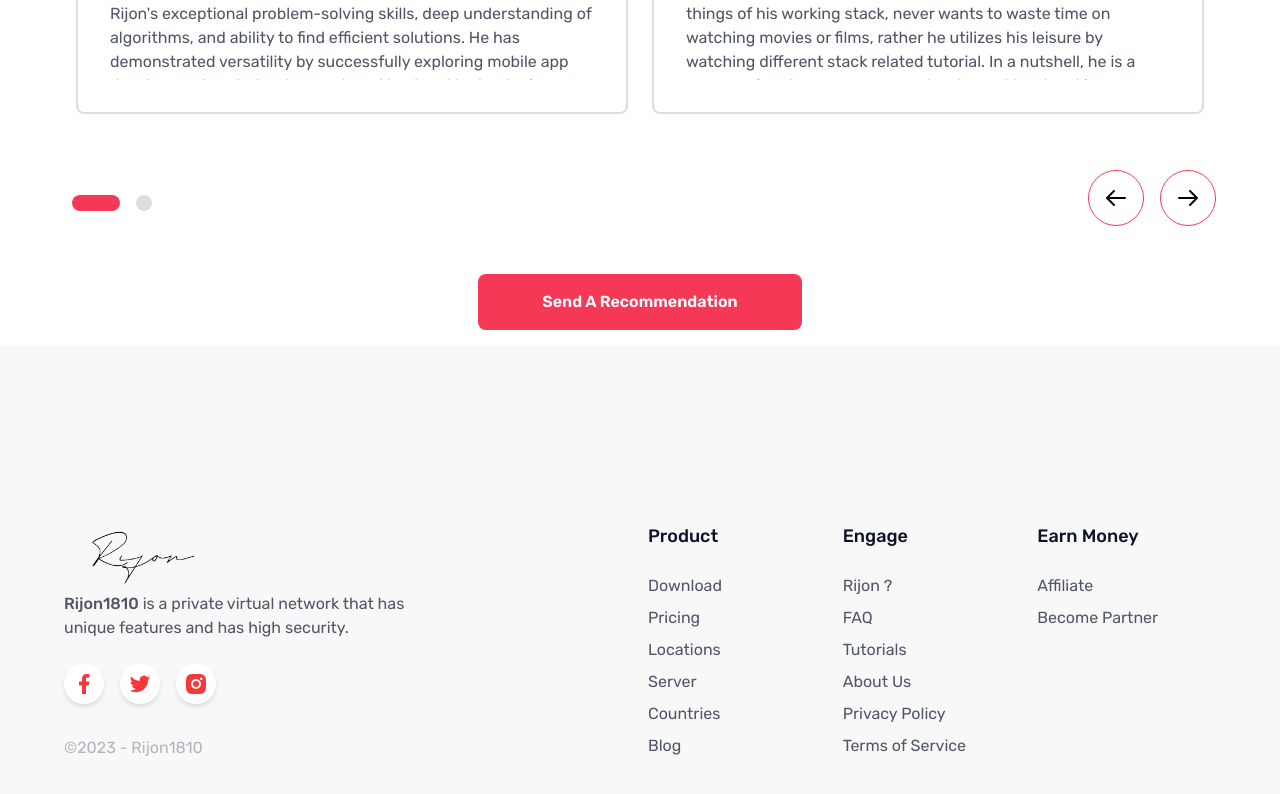
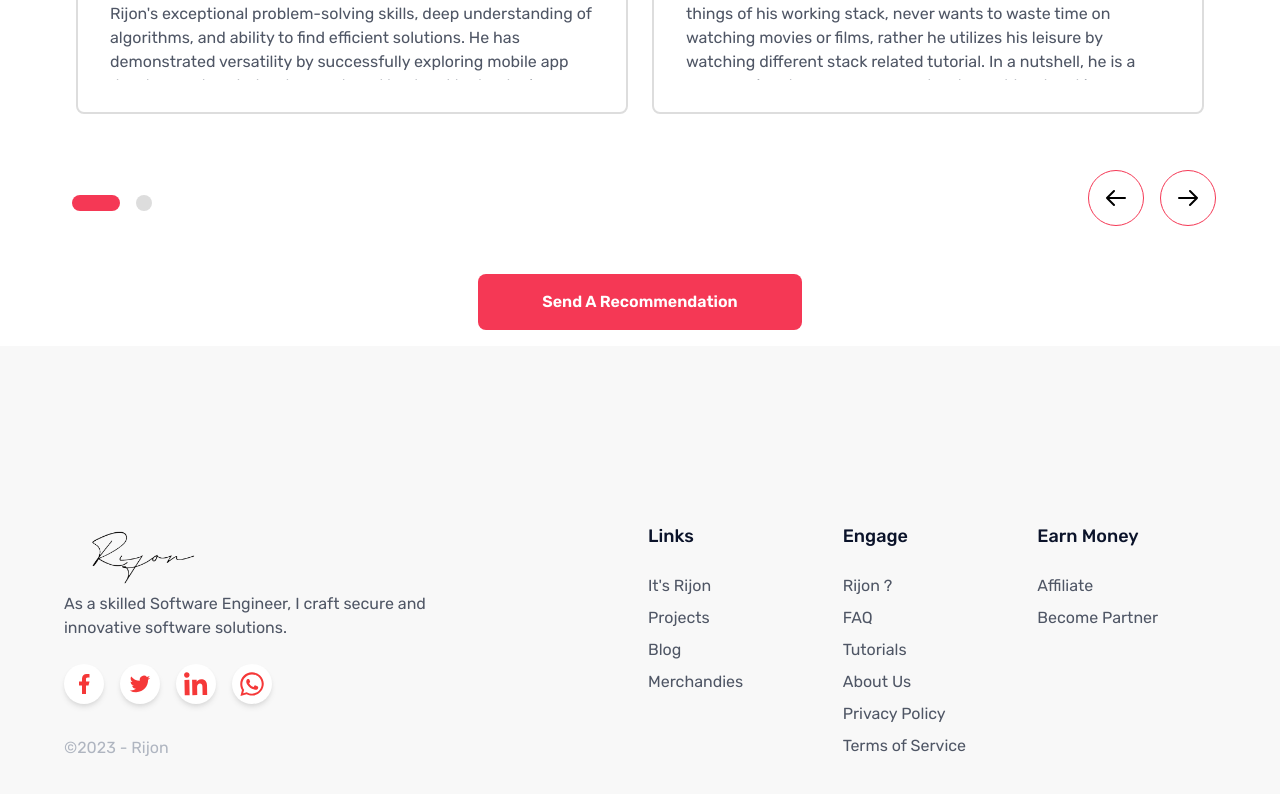
Before and after one commit to Rijon1810/dream-rijon1810-client, a Next.js app: page / in a window 1280 px wide. Shown: the part 2601-3395 px from the top of the page. Built offline with nearby package versions, Linux system fonts and the light colour scheme.

Commit message:
Footer updated

```diff
--- a/components/Footer/Footer.jsx
+++ b/components/Footer/Footer.jsx
@@ -9,15 +9,8 @@ const Footer = () => {
       <div className="max-w-screen-xl w-full mx-auto px-6 sm:px-8 lg:px-16 grid grid-rows-6 sm:grid-rows-1 grid-flow-row sm:grid-flow-col grid-cols-3 sm:grid-cols-12 gap-4">
         <FooterInfoSection />
         <FooterSection
-          title="Product"
-          items={[
-            "Download",
-            "Pricing",
-            "Locations",
-            "Server",
-            "Countries",
-            "Blog",
-          ]}
+          title="Links"
+          items={[" It's Rijon", "Projects", "Blog", "Merchandies"]}
           className="sm:col-start-7 sm:col-end-9"
         />
         <FooterSection
@@ -47,15 +40,16 @@ const FooterInfoSection = () => {
     <div className="row-span-2 sm:col-span-4 col-start-1 col-end-4 sm:col-end-5 flex flex-col items-start">
       <BrandImage className="h-8 w-auto mb-6" />
       <p className="mb-4">
-        <strong className="font-medium">Rijon1810</strong> is a private virtual
-        network that has unique features and has high security.
+        As a skilled Software Engineer, I craft secure and innovative software
+        solutions.
       </p>
       <div className="flex w-full mt-2 mb-8 -mx-2">
         <SocialIcon src="facebook.svg" alt="facebook" />
         <SocialIcon src="twitter.svg" alt="twitter" />
-        <SocialIcon src="instagram.svg" alt="instagram" />
+        <SocialIcon src="linkedin.svg" alt="linkedin" />
+        <SocialIcon src="whatsapp.svg" alt="whatsapp" />
       </div>
-      <p className="text-gray-400">©{new Date().getFullYear()} - Rijon1810</p>
+      <p className="text-gray-400">©{new Date().getFullYear()} - Rijon</p>
     </div>
   );
 };
```
Also changed, not shown: public/assets/icon/linkedin.svg (added), public/assets/icon/whatsapp.svg (added).
